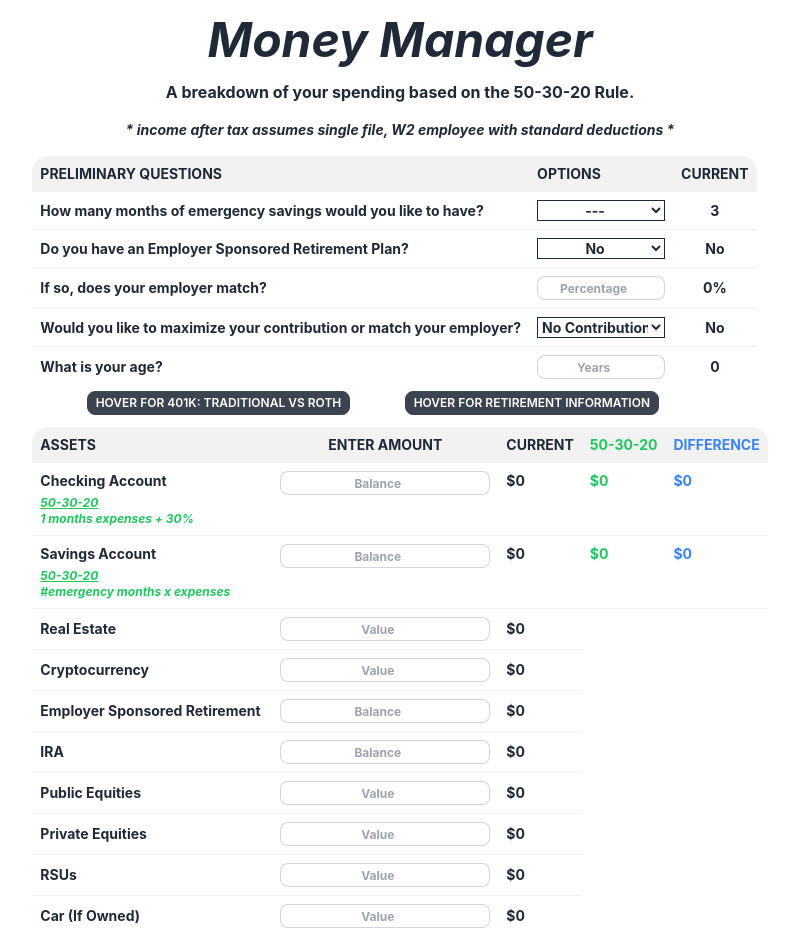
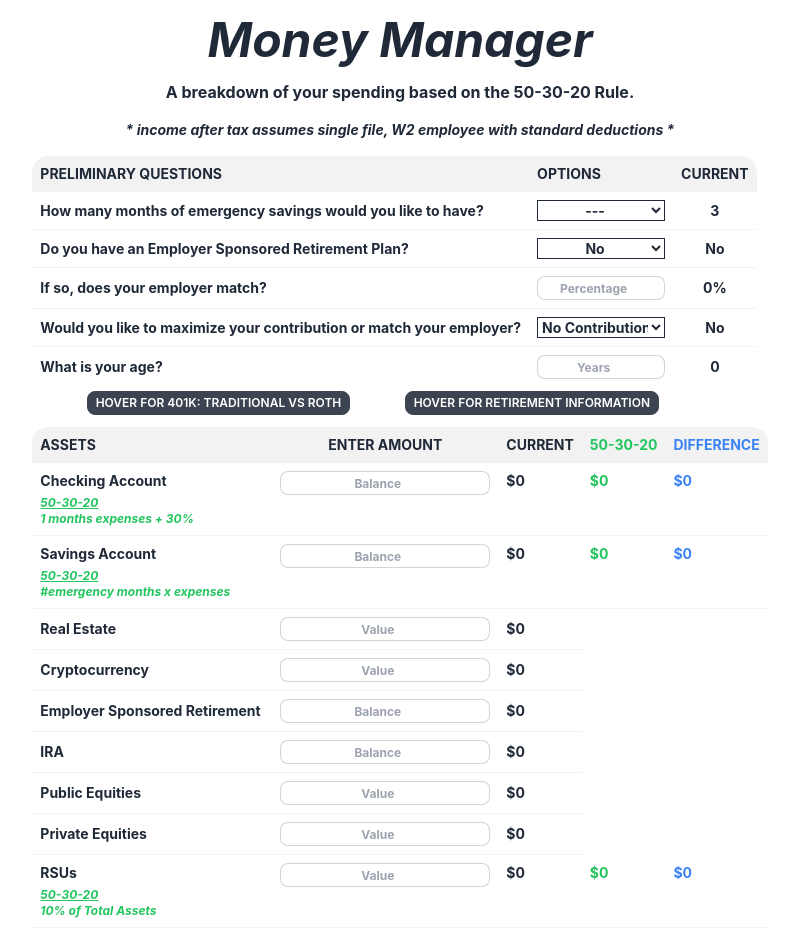
Before and after one commit to jcseeley/Money-Manager, a React (Create React App) app: page / in a window 1280 px wide. Shown: the top 934 px of the page, without its empty margins (240-1039 px from the left). Built offline with nearby package versions, Linux system fonts and the light colour scheme.

Commit message:
fix: add 50-30-20 for Asset RSUs

```diff
--- a/src/components/NetWorthDash.js
+++ b/src/components/NetWorthDash.js
@@ -39,12 +39,13 @@ const NetWorthDash = () => {
   const [idealSavings, setIdealSavings] = useState(0);
   const [savingsDifference, setSavingsDifference] = useState(0);
   const [realEstate, setRealEstate] = useState(0);
-  const [crypto, setCrypto] = useState(0);
+  const [cryptoAsset, setCryptoAsset] = useState(0);
   const [retirement, setRetirement] = useState(0);
   const [ira, setIra] = useState(0);
   const [publicEquity, setPublicEquity] = useState(0);
   const [privateEquity, setPrivateEquity] = useState(0);
-  const [rsu, setRsu] = useState(0);
+  const [rsuAsset, setRsuAsset] = useState(0);
+  const [rsuAssetIdeal, setRsuAssetIdeal] = useState(0);
   const [carAsset, setCarAsset] = useState(0);
   const [totalAssets, setTotalAssets] = useState(0);
   // LIABILITIES
@@ -83,6 +84,8 @@ const NetWorthDash = () => {
   const [idealIraMonthly, setIdealIraMonthly] = useState(0);
   const [brokerageMonthly, setBrokerageMonthly] = useState(0);
   const [idealBrokerageMonthly, setIdealBrokerageMonthly] = useState(0);
+  // const [crytpoSavings, setCryptoSavings] = useState(0);
+  // const [rsuSavings, setRsuSavings] = useState(0);
   const [totalSavingsMonthly, setTotalSavingsMonthly] = useState(0);
   const [idealSavingsMonthly, setIdealSavingsMonthly] = useState(0);
   const [investDif, setInvestDif] = useState(0);
@@ -110,12 +113,12 @@ const NetWorthDash = () => {
     const checkingInput = parse(event.target.checking.value) || 0;
     const savingsInput = parse(event.target.savings.value) || 0;
     const realEstateInput = parse(event.target.realEstate.value) || 0;
-    const cryptoInput = parse(event.target.crypto.value) || 0;
+    const cryptoAssetInput = parse(event.target.crypto.value) || 0;
     const retirementInput = parse(event.target.retirement.value) || 0;
     const iraInput = parse(event.target.ira.value) || 0;
     const publicInput = parse(event.target.publicEquity.value) || 0;
     const privateInput = parse(event.target.privateEquity.value) || 0;
-    const rsuInput = parse(event.target.rsu.value) || 0;
+    const rsuAssetInput = parse(event.target.rsu.value) || 0;
     const carAssetInput = parse(event.target.carAsset.value) || 0;
     // LIABILITY INPUTS
     const creditDebtInput = parse(event.target.creditDebt.value) || 0;
@@ -140,14 +143,16 @@ const NetWorthDash = () => {
     const shoppingInput = parse(event.target.shoppingMonthly.value) || 0;
     const otherInput = parse(event.target.otherMonthly.value) || 0;
 
-    return getValues(emergencyMonthsInput, employerPlanInput, employerMatchInput, maxOrMatchInput, ageInput, checkingInput, savingsInput, realEstateInput, cryptoInput, retirementInput, iraInput, publicInput, privateInput, rsuInput, carAssetInput, creditDebtInput, studentDebtInput, carLoanInput, mortgageInput, stateInput, annualIncomeInput, housingInput, healthcareInput, foodInput, studentPaymentInput, carPaymentInput, cashMonthlyInput, retirementMonthlyInput, iraMonthlyInput, brokerageMonthlyInput, travelInput, diningInput, shoppingInput, otherInput);
+    return getValues(emergencyMonthsInput, employerPlanInput, employerMatchInput, maxOrMatchInput, ageInput, checkingInput, savingsInput, realEstateInput, cryptoAssetInput, retirementInput, iraInput, publicInput, privateInput, rsuAssetInput, carAssetInput, creditDebtInput, studentDebtInput, carLoanInput, mortgageInput, stateInput, annualIncomeInput, housingInput, healthcareInput, foodInput, studentPaymentInput, carPaymentInput, cashMonthlyInput, retirementMonthlyInput, iraMonthlyInput, brokerageMonthlyInput, travelInput, diningInput, shoppingInput, otherInput);
   }
 
-  const getValues = (emergencyMonthsInput, employerPlanInput, employerMatchInput, maxOrMatchInput, ageInput, checkingInput, savingsInput, realEstateInput, cryptoInput, retirementInput, iraInput, publicInput, privateInput, rsuInput, carAssetInput, creditDebtInput, studentDebtInput, carLoanInput, mortgageInput, stateInput, annualIncomeInput, housingInput, healthcareInput, foodInput, studentPaymentInput, carPaymentInput, cashMonthlyInput, retirementMonthlyInput, iraMonthlyInput, brokerageMonthlyInput, travelInput, diningInput, shoppingInput, otherInput) => {
+  const getValues = (emergencyMonthsInput, employerPlanInput, employerMatchInput, maxOrMatchInput, ageInput, checkingInput, savingsInput, realEstateInput, cryptoAssetInput, retirementInput, iraInput, publicInput, privateInput, rsuAssetInput, carAssetInput, creditDebtInput, studentDebtInput, carLoanInput, mortgageInput, stateInput, annualIncomeInput, housingInput, healthcareInput, foodInput, studentPaymentInput, carPaymentInput, cashMonthlyInput, retirementMonthlyInput, iraMonthlyInput, brokerageMonthlyInput, travelInput, diningInput, shoppingInput, otherInput) => {
     // NET WORTH CALCULATIONS
     const totalLiabilitiesVal = getLiabilityTotal(creditDebtInput, studentDebtInput, carLoanInput, mortgageInput);
-    const totalAssetVal = getAssetTotal(checkingInput, savingsInput, realEstateInput, cryptoInput, retirementInput, iraInput, publicInput, privateInput, rsuInput, carAssetInput);
+    const totalAssetVal = getAssetTotal(checkingInput, savingsInput, realEstateInput, cryptoAssetInput, retirementInput, iraInput, publicInput, privateInput, rsuAssetInput, carAssetInput);
     const netWorthVal = getNetWorth(totalAssetVal, totalLiabilitiesVal);
+    // PRE-TAX CALCULATIONS
+    // const preTaxRetirementVal = getPreTaxRetirement(annualIncomeInput, employerPlanInput, employerMatchInput, maxOrMatchInput, ageInput);
     // INCOME CALCULATIONS
     const annualPostTaxVal = getNetIncome(stateInput, annualIncomeInput);
     const monthlyIncomeVal = getMonthlyIncome(annualIncomeInput);
@@ -164,6 +169,7 @@ const NetWorthDash = () => {
     const checkingDifVal = getDifference(checkingInput, idealCheckingVal);
     const idealSavingsVal = getIdealSavings(emergencyMonthsInput, monthlyEmergency);
     const savingsDifVal = getDifference(savingsInput, idealSavingsVal);
+    const rsuIdealVal = parse(totalAssetVal * .1);
     const idealHousingVal = getIdealHousing(monthlyPostTaxVal);
     const idealNeedsVal = getNeedsValue(monthlyPostTaxVal);
     const idealSaveVal = getInvestValue(monthlyPostTaxVal);
@@ -181,27 +187,27 @@ const NetWorthDash = () => {
     const employerMatchVal = getEmployerMatch(monthlyPostTaxVal, retirementMonthlyInput, employerMatchInput);
     const employerMatchMax = getMaxEmployerMatch(monthlyPostTaxVal, employerMatchInput);
 
-    return setValues(emergencyMonthsInput, employerPlanInput, employerMatchInput, maxOrMatchInput, ageInput, checkingInput, savingsInput, realEstateInput, cryptoInput, retirementInput, iraInput, publicInput, privateInput, rsuInput, carAssetInput, creditDebtInput, studentDebtInput, carLoanInput, mortgageInput, totalLiabilitiesVal, totalAssetVal, netWorthVal, stateInput, annualIncomeInput, annualPostTaxVal, monthlyIncomeVal, monthlyPostTaxVal, housingInput, healthcareInput, foodInput, studentPaymentInput, carPaymentInput, monthlyNecessaryVal, cashMonthlyInput, retirementMonthlyInput, iraMonthlyInput, brokerageMonthlyInput, totalSavingsVal, travelInput, diningInput, shoppingInput, otherInput, monthlyExtraVal, totalMonthlyVal, monthlyNetVal, idealCheckingVal, checkingDifVal, idealSavingsVal, savingsDifVal, idealHousingVal, idealNeedsVal, idealSaveVal, idealWantsVal, housingDifVal, idealCashVal, idealRetirementVal, idealIraVal, idealBrokerageVal, employerMatchVal, employerMatchMax, needsDifVal, investDifVal, wantsDifVal);
+    return setValues(emergencyMonthsInput, employerPlanInput, employerMatchInput, maxOrMatchInput, ageInput, checkingInput, savingsInput, realEstateInput, cryptoAssetInput, retirementInput, iraInput, publicInput, privateInput, rsuAssetInput, carAssetInput, creditDebtInput, studentDebtInput, carLoanInput, mortgageInput, totalLiabilitiesVal, totalAssetVal, netWorthVal, stateInput, annualIncomeInput, annualPostTaxVal, monthlyIncomeVal, monthlyPostTaxVal, housingInput, healthcareInput, foodInput, studentPaymentInput, carPaymentInput, monthlyNecessaryVal, cashMonthlyInput, retirementMonthlyInput, iraMonthlyInput, brokerageMonthlyInput, totalSavingsVal, travelInput, diningInput, shoppingInput, otherInput, monthlyExtraVal, totalMonthlyVal, monthlyNetVal, idealCheckingVal, checkingDifVal, idealSavingsVal, savingsDifVal, rsuIdealVal, idealHousingVal, idealNeedsVal, idealSaveVal, idealWantsVal, housingDifVal, idealCashVal, idealRetirementVal, idealIraVal, idealBrokerageVal, employerMatchVal, employerMatchMax, needsDifVal, investDifVal, wantsDifVal);
   }
 
-  const setValues = (emergencyMonthsInput, employerPlanInput, employerMatchInput, maxOrMatchInput, ageInput, checkingInput, savingsInput, realEstateInput, cryptoInput, retirementInput, iraInput, publicInput, privateInput, rsuInput, carAssetInput, creditDebtInput, studentDebtInput, carLoanInput, mortgageInput,  totalLiabilitiesVal, totalAssetVal, netWorthVal, stateInput, annualIncomeInput, annualPostTaxVal, monthlyIncomeVal, monthlyPostTaxVal, housingInput, healthcareInput, foodInput, studentPaymentInput, carPaymentInput, monthlyNecessaryVal, cashMonthlyInput, retirementMonthlyInput, iraMonthlyInput, brokerageMonthlyInput, totalSavingsVal, travelInput, diningInput, shoppingInput, otherInput, monthlyExtraVal, totalMonthlyVal, monthlyNetVal, idealCheckingVal, checkingDifVal, idealSavingsVal, savingsDifVal, idealHousingVal, idealNeedsVal, idealSaveVal, idealWantsVal, housingDifVal, idealCashVal, idealRetirementVal, idealIraVal, idealBrokerageVal, employerMatchVal, employerMatchMax, needsDifVal, investDifVal, wantsDifVal) => {
+  const setValues = (emergencyMonthsInput, employerPlanInput, employerMatchInput, maxOrMatchInput, ageInput, checkingInput, savingsInput, realEstateInput, cryptoAssetInput, retirementInput, iraInput, publicInput, privateInput, rsuAssetInput, carAssetInput, creditDebtInput, studentDebtInput, carLoanInput, mortgageInput,  totalLiabilitiesVal, totalAssetVal, netWorthVal, stateInput, annualIncomeInput, annualPostTaxVal, monthlyIncomeVal, monthlyPostTaxVal, housingInput, healthcareInput, foodInput, studentPaymentInput, carPaymentInput, monthlyNecessaryVal, cashMonthlyInput, retirementMonthlyInput, iraMonthlyInput, brokerageMonthlyInput, totalSavingsVal, travelInput, diningInput, shoppingInput, otherInput, monthlyExtraVal, totalMonthlyVal, monthlyNetVal, idealCheckingVal, checkingDifVal, idealSavingsVal, savingsDifVal, rsuIdealVal, idealHousingVal, idealNeedsVal, idealSaveVal, idealWantsVal, housingDifVal, idealCashVal, idealRetirementVal, idealIraVal, idealBrokerageVal, employerMatchVal, employerMatchMax, needsDifVal, investDifVal, wantsDifVal) => {
     // SET QUESTION VALUES
     setEmergencyMonths(emergencyMonthsInput);
     setEmployerRetirement(employerPlanInput);
     setEmployerMatch(employerMatchInput);
     setMaxOrMatch(maxOrMatchInput);
     setAge(ageInput);
-    setIra(iraInput);
-    setPublicEquity(publicInput);
-    setPrivateEquity(privateInput);
-    setRsu(rsuInput);
-    setCarAsset(carAssetInput);
     // SET ASSET VALUES
     setChecking(checkingInput);
     setSavings(savingsInput);
     setRealEstate(realEstateInput);
-    setCrypto(cryptoInput);
+    setCryptoAsset(cryptoAssetInput);
     setRetirement(retirementInput);
+    setIra(iraInput);
+    setPublicEquity(publicInput);
+    setPrivateEquity(privateInput);
+    setRsuAsset(rsuAssetInput);
+    setCarAsset(carAssetInput);
     // SET LIABILITY VALUES
     setCreditCardDebt(creditDebtInput);
     setStudentLoanDebt(studentDebtInput);
@@ -241,6 +247,7 @@ const NetWorthDash = () => {
     setCheckingDifference(checkingDifVal);
     setIdealSavings(idealSavingsVal);
     setSavingsDifference(savingsDifVal);
+    setRsuAssetIdeal(rsuIdealVal);
     setIdealHousing(idealHousingVal);
     setIdealNecessaryMonthly(idealNeedsVal);
     setIdealSavingsMonthly(idealSaveVal);
@@ -431,7 +438,7 @@ const NetWorthDash = () => {
                     name='crypto'
                     placeholder='Value' />
                 </td>
-                <td>{formatDollars(crypto)}</td>
+                <td>{formatDollars(cryptoAsset)}</td>
               </tr>
               {/* EMPLOYER RETIREMENT ASSET INPUT */}
               <tr className="hover">
@@ -487,8 +494,12 @@ const NetWorthDash = () => {
               </tr>
               {/* RSU INPUT */}
               <tr className="hover">
-                <td className="w-fit">RSUs</td>
-                <td>
+                <td className="w-fit">
+                  <p>RSUs</p>
+                  <p className="text-xs italic underline mt-1 text-green-500">50-30-20</p>
+                  <p className="text-xs italic text-green-500">10% of Total Assets</p>
+                </td>
+                <td className="align-top">
                   <input id='rsu' className="w-fit input input-bordered input-xs text-center"
                     type='number'
                     step='.01'
@@ -496,7 +507,9 @@ const NetWorthDash = () => {
                     name='rsu'
                     placeholder='Value' />
                 </td>
-                <td>{formatDollars(rsu)}</td>
+                <td className="align-top">{formatDollars(rsuAsset)}</td>
+                <td className="text-green-500 font-bold align-top">{formatDollars(rsuAssetIdeal)}</td>
+                <td className="text-blue-500 font-bold align-top">{formatDollars(rsuAsset - rsuAssetIdeal)}</td>
               </tr>
               {/* CAR ASSET INPUT */}
               <tr className="hover">
```
